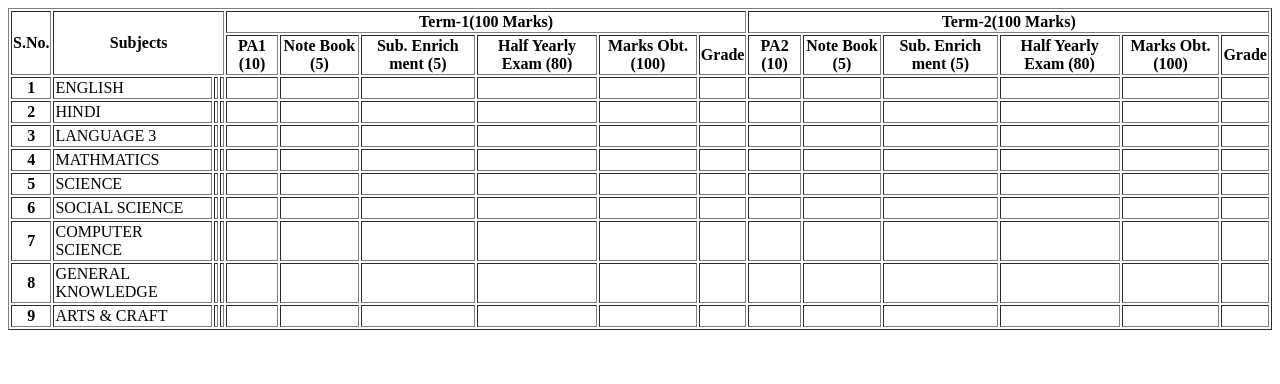
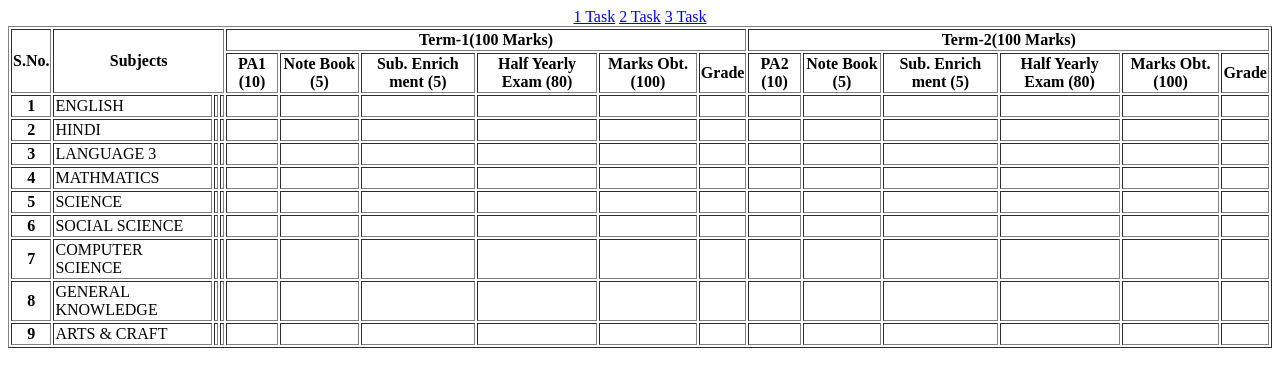
Before and after one commit to Rayyandeveloper/Rayyan2, a plain HTML site: page 4task.html in a window 1280 px wide. Drawn offline with Linux system fonts and the light colour scheme.

Commit message:
Update 4task.html

```diff
--- a/4task.html
+++ b/4task.html
@@ -8,6 +8,9 @@
     </head>
     <center>
         <body>
+            <a href="index.html">1 Task</a>
+            <a href="3task.html">2 Task</a>
+            <a href="4task.html">3 Task</a>
             <table border="1">
                 <tr>
                     <th rowspan="2">S.No.</th>
```
